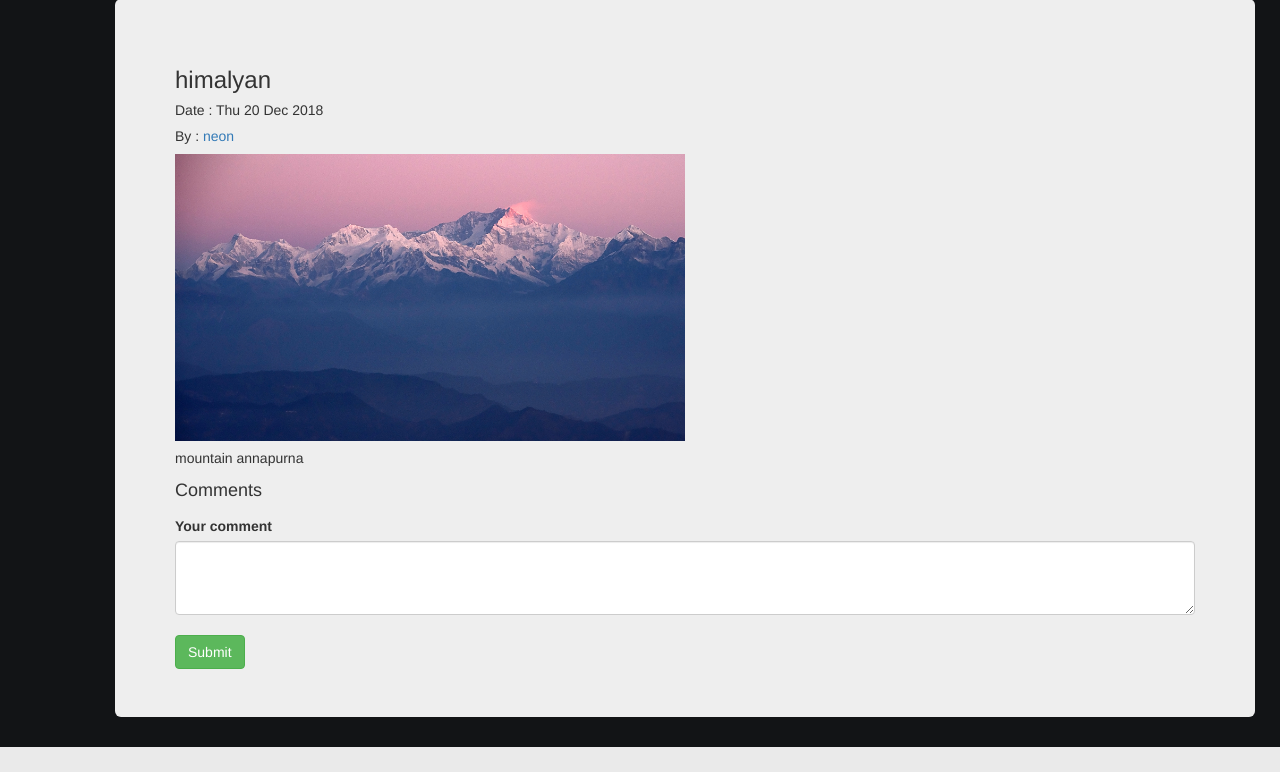
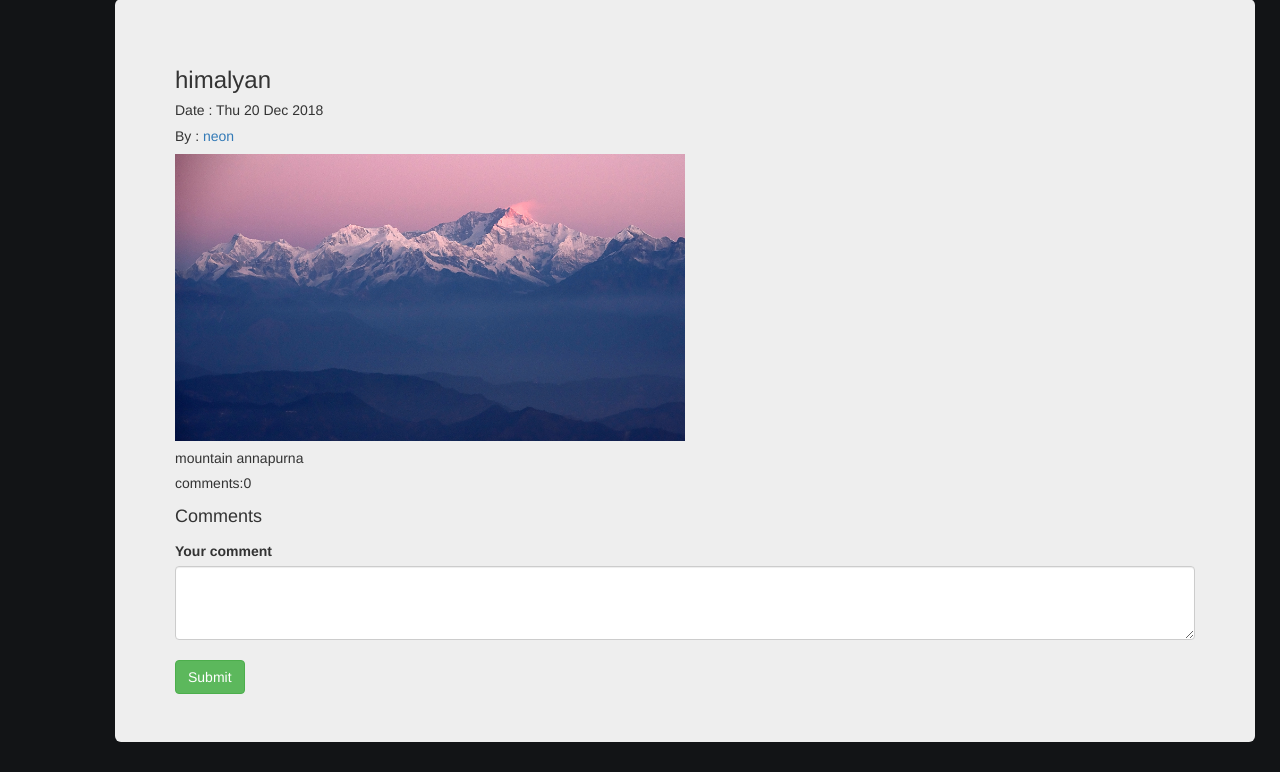
Before and after one commit to utsavdarlami/django-creo, a Django app: page /creo/photos/6/ in a window 1280 px wide. Shown: the part 268-1040 px from the top of the page. Before the commit the page ends 1015 px from the top, so only its background shows below. Run offline with Django 3.2, Linux system fonts and the light colour scheme; data comes from the database, SQL or seed files in the repository; both versions use the stored data as it was after the commit; some libraries are stand-ins or nearby versions; some web fonts are replaced.

Commit message:
Comment Count

```diff
--- a/creo/models.py
+++ b/creo/models.py
@@ -20,6 +20,8 @@ class PostSubmission(models.Model):
     pub_date = models.DateTimeField(auto_now_add=True)
     content = models.ImageField(upload_to ='postedpics', blank=True)
     publisher = models.ForeignKey(User,on_delete=models.CASCADE,)
+    likes = models.IntegerField(default=0)
+    comment_count = models.IntegerField(default=0)
     def __str__(self):
         return self.title
 
--- a/creo/templates/detail.html
+++ b/creo/templates/detail.html
@@ -9,7 +9,7 @@
     <h5>By : <a href="{%url 'artistdetail' submission.publisher %}">{{submission.publisher}}</h5></a>
     <img src="{{ submission.content.url }}" style="width:50%;height:auto;">
     <h5>{{submission.description}}</h5>
-
+    <h5>comments:{{submission.comment_count}}</h5>
     <p>
         <h4>Comments</h4>
         <ul>
--- a/creo/urls.py
+++ b/creo/urls.py
@@ -10,6 +10,7 @@ urlpatterns = [
     path('post/',views.PostFormView.as_view(),name="post"),
     path('photos/<int:id>/',views.detailpost,name="detailpost"),
     path('<int:id>/comment/',views.addcomment,name="addcomment"),
+    #path('<int:id>/likes/',views.addlike,name="addlike"),
     path('portfolio/<str:publisher>/',views.artistdetail,name="artistdetail"),
 
 
--- a/creo/views.py
+++ b/creo/views.py
@@ -1,5 +1,6 @@
 from django.shortcuts import render
 from django.shortcuts import get_object_or_404
+from django.db.models import F
 from django.template.loader import get_template
 from django.http import HttpResponse,HttpResponseRedirect
 from creo.models import UserProfileInfo,PostSubmission,CommentPost
@@ -119,6 +120,8 @@ def addcomment(request,id):
             if comment_form.is_valid():
                 comment = CommentPost(title=current_submission, comment=comment_form.cleaned_data['comment'],publisher=request.user)
                 comment.save()
+                current_submission.comment_count = F('comment_count')+1
+                current_submission.save()
             return HttpResponseRedirect(reverse('detailpost', args=(id,)))
         else:
             return(detailpost(request,id))
```
Also changed, not shown: creo/migrations/0020_postsubmission_likes.py (added), creo/migrations/0021_postsubmission_comment_count.py (added), creo/migrations/0022_remove_postsubmission_comment_count.py (added), creo/migrations/0023_postsubmission_comment_count.py (added), db.sqlite3.
